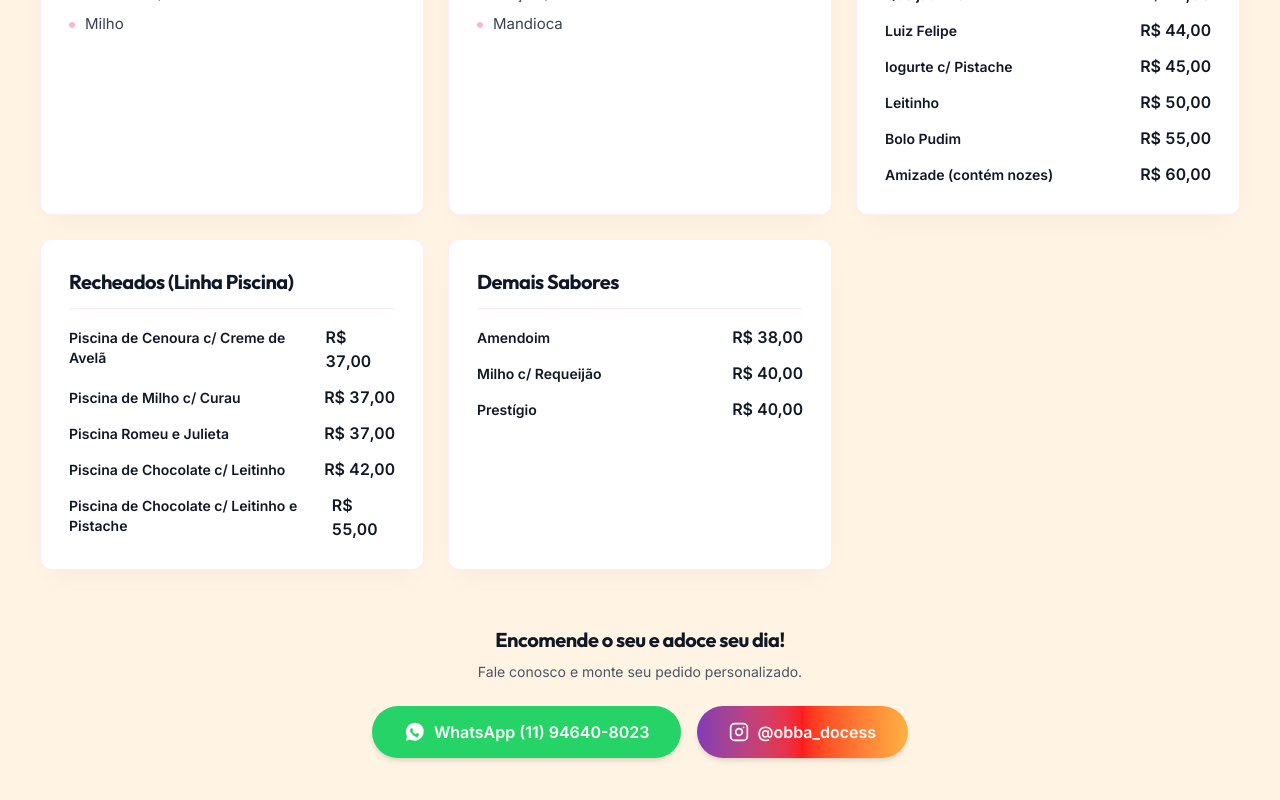
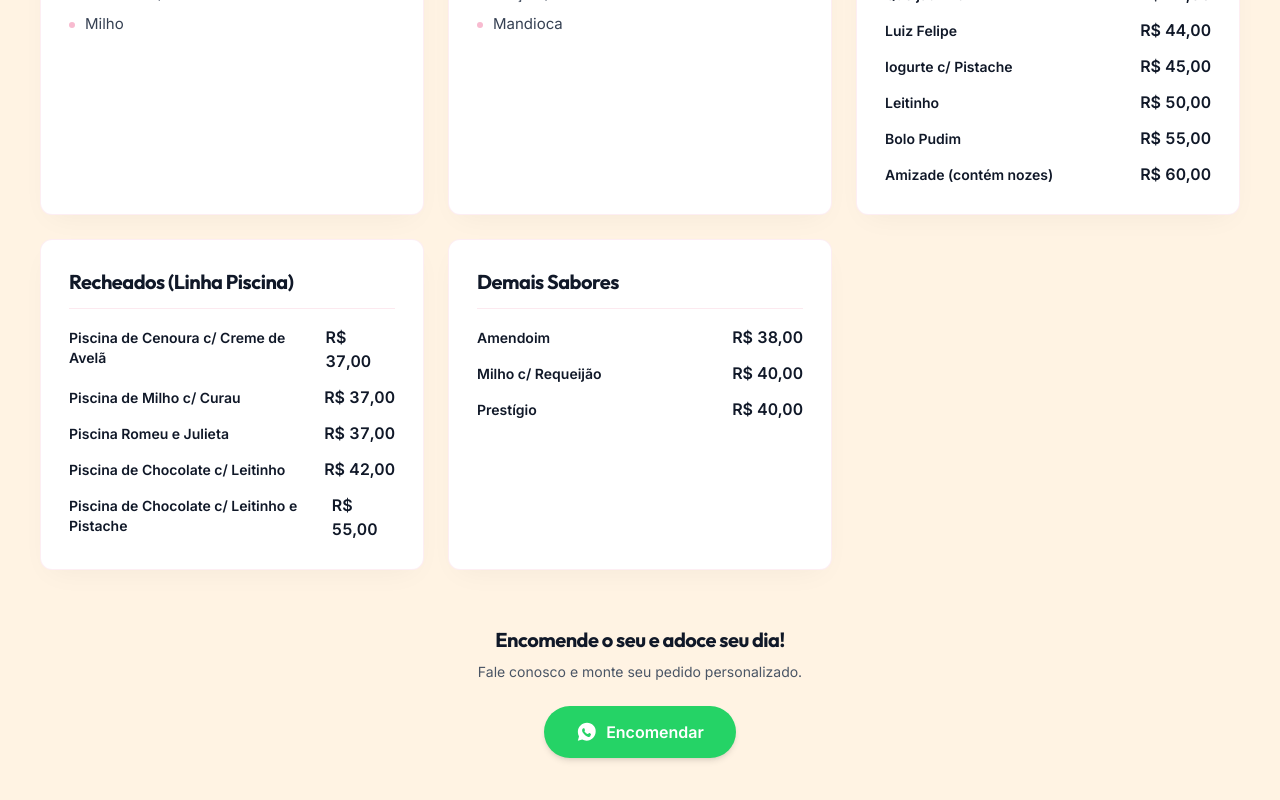
Before and after one commit to gabrielaraujoalves715-create/obba-doce, a React (Vite) app: page /cardapio in a window 1280 px wide. Shown: the part 781-1581 px from the top of the page. Built offline with nearby package versions, Linux system fonts and the light colour scheme; a web font is replaced by a local one.

Commit message:
Remove botão do Instagram

```diff
--- a/src/components/CardapioObbaDoces.tsx
+++ b/src/components/CardapioObbaDoces.tsx
@@ -402,16 +402,7 @@ export default function CardapioObbaDoces() {
                   d="M12.004 2c-5.51 0-9.996 4.486-9.996 9.998 0 1.763.461 3.42 1.267 4.873l-1.274 4.656 4.773-1.253c1.412.766 3.012 1.201 4.717 1.201 5.51 0 9.996-4.486 9.996-9.998C22 6.486 17.514 2 12.004 2zm3.763 13.7c-.24.68-.1.94-.39 1.22-.3.29-.69.43-1.14.45-.46.02-.92-.08-2.12-.57-2.61-1.07-4.31-3.73-4.44-3.91-.13-.18-1.03-1.37-1.01-2.62.02-1.25.66-1.86.9-2.11.24-.25.53-.31.68-.31h.43c.13 0 .3.01.46.38.17.39.58 1.42.63 1.53.05.11.08.24.01.38-.07.14-.15.24-.25.36-.11.12-.22.24-.31.35-.11.12-.12.25-.01.44.47.81 1.05 1.48 1.81 2.02.77.53 1.51.81 1.73.92.22.11.35.09.48-.06.13-.15.55-.64.7-.86.15-.22.3-.18.5-.11.2.07 1.27.6 1.49.71.22.11.37.17.42.26.06.09.06.52-.18 1.2z"
                 />
               </svg>
-              WhatsApp (11) 94640-8023
-            </a>
-            <a
-              href="https://instagram.com/obba_docess"
-              target="_blank"
-              rel="noopener noreferrer"
-              className="inline-flex items-center justify-center gap-2 bg-gradient-to-r from-[#833AB4] via-[#FD1D1D] to-[#FCB045] text-white font-bold px-8 py-3.5 rounded-full shadow-md hover:opacity-95 transition-all hover:-translate-y-0.5"
-            >
-              <Instagram size={20} />
-              @obba_docess
+              Encomendar
             </a>
           </div>
         </footer>
```
